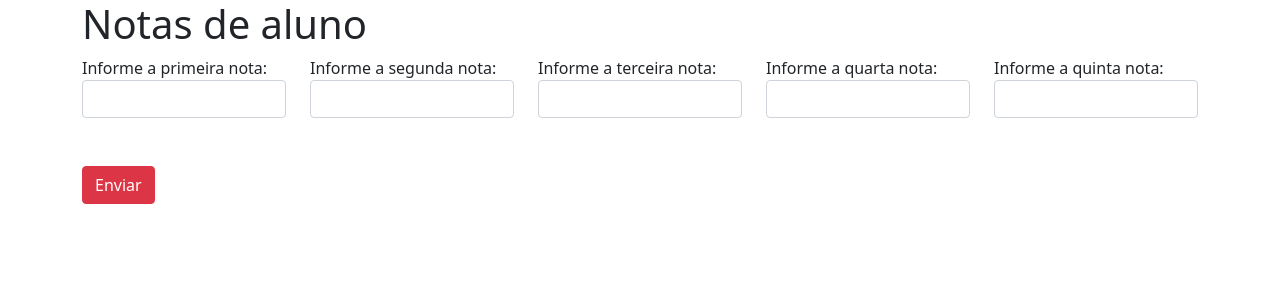
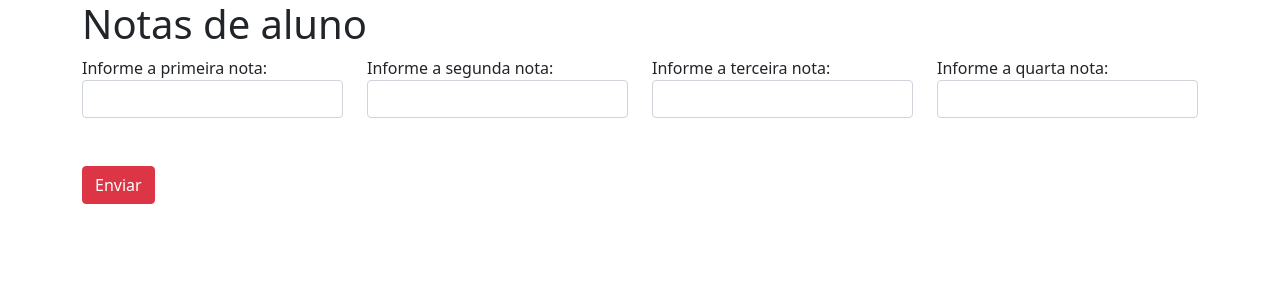
Before and after one commit to GabrielRaimundo123/EletivaVI, a PHP site: page / in a window 1280 px wide. Shown: the top 300 px of the page. Run offline with PHP 8.4, Linux system fonts and the light colour scheme.

Commit message:
Update index.php

```diff
--- a/LIST_1/EX_5/index.php
+++ b/LIST_1/EX_5/index.php
@@ -44,13 +44,6 @@
               <input type="number" name="valor2"
                   id="valor2" class="form-control"/>
             </div>
-            <div class="col">
-            <label for="valor2" class="label-control">
-                Informe a quinta nota:
-              </label>
-              <input type="number" name="valor2"
-                  id="valor2" class="form-control"/>
-            </div>
         </div>
         <div class="row mt-5">
           <div class="col">
```
